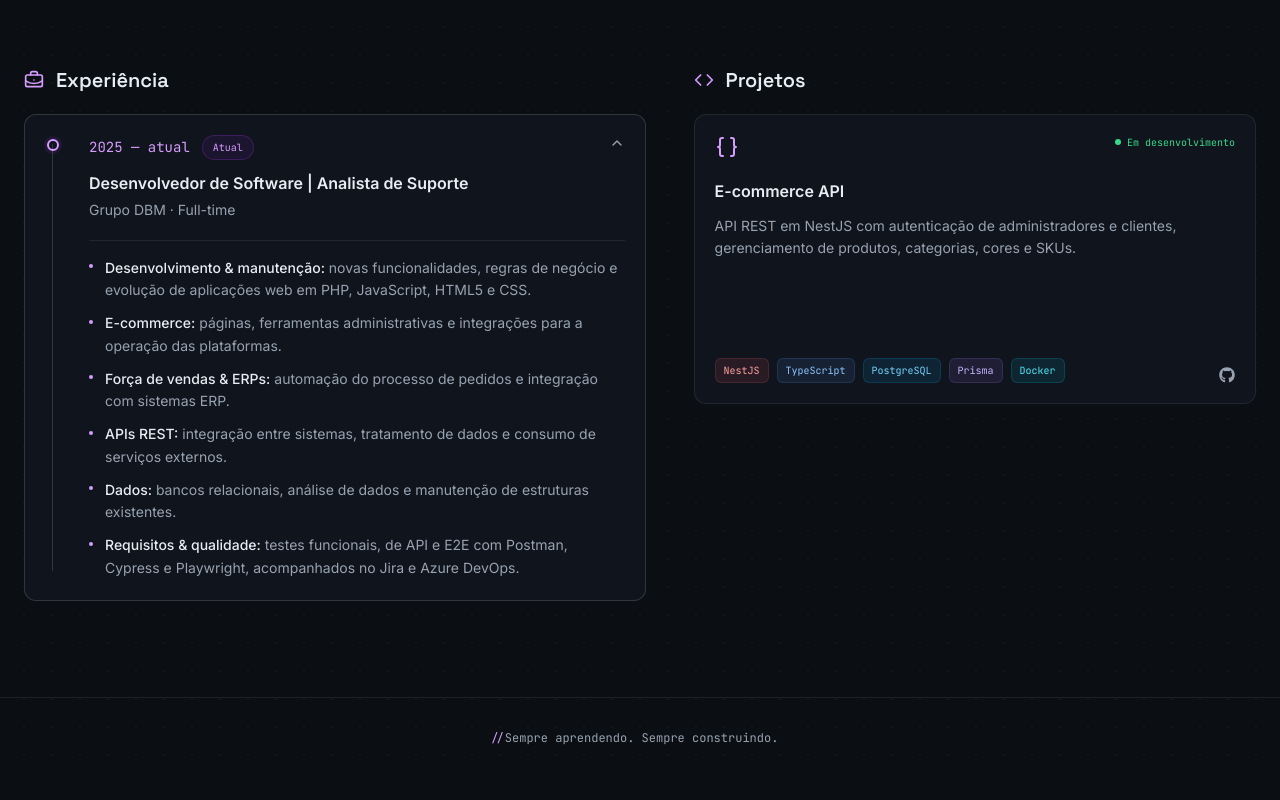
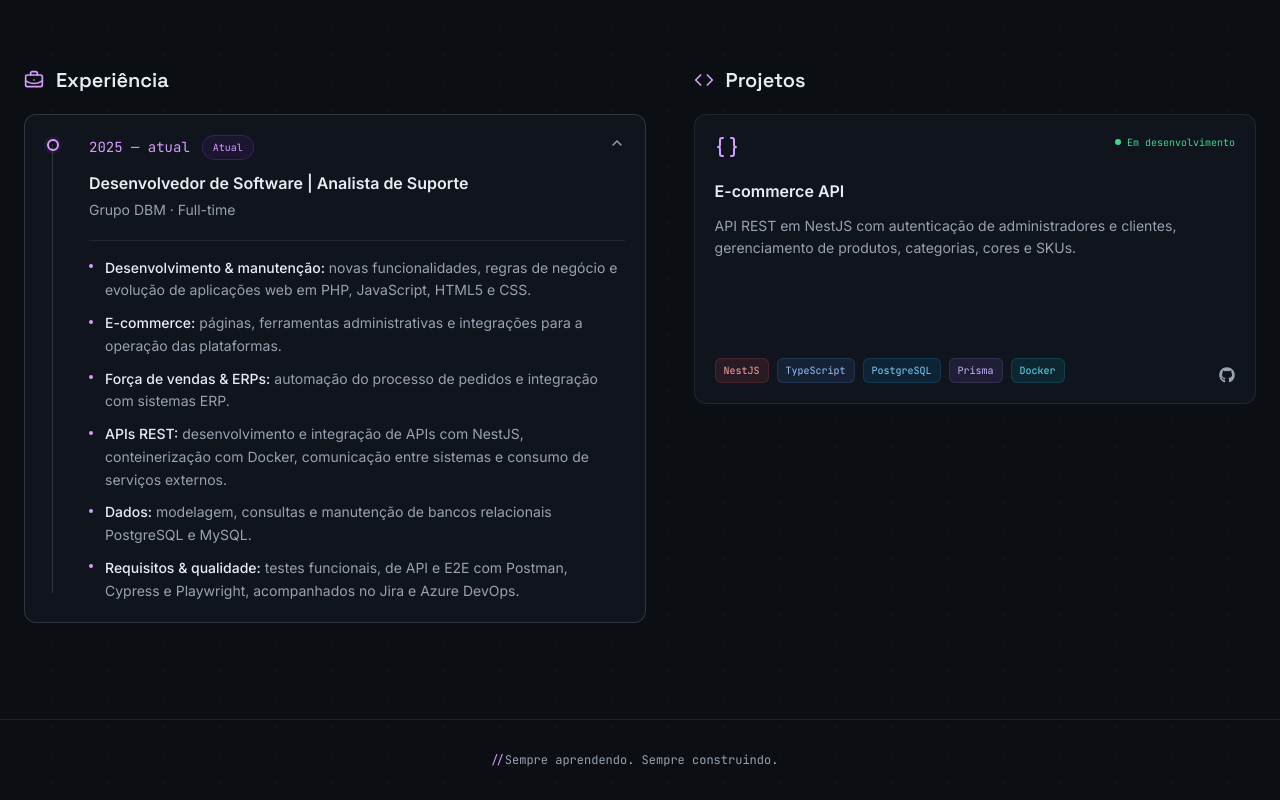
Before and after one commit to Pedro-Campagnoli/Portfolio, a Next.js app: page / in a window 1280 px wide. Shown: the part 2031-2831 px from the top of the page. Before the commit the page ends 2809 px from the top, so only its background shows below. Built offline with nearby package versions, Linux system fonts and the light colour scheme.

Commit message:
feat: amplia tecnologias da experiência

```diff
--- a/src/app/_components/ExperienceSection.tsx
+++ b/src/app/_components/ExperienceSection.tsx
@@ -57,12 +57,12 @@ const experiences: ExperienceEntry[] = [
       {
         title: "APIs REST",
         description:
-          "integração entre sistemas, tratamento de dados e consumo de serviços externos.",
+          "desenvolvimento e integração de APIs com NestJS, conteinerização com Docker, comunicação entre sistemas e consumo de serviços externos.",
       },
       {
         title: "Dados",
         description:
-          "bancos relacionais, análise de dados e manutenção de estruturas existentes.",
+          "modelagem, consultas e manutenção de bancos relacionais PostgreSQL e MySQL.",
       },
       {
         title: "Requisitos & qualidade",
```
